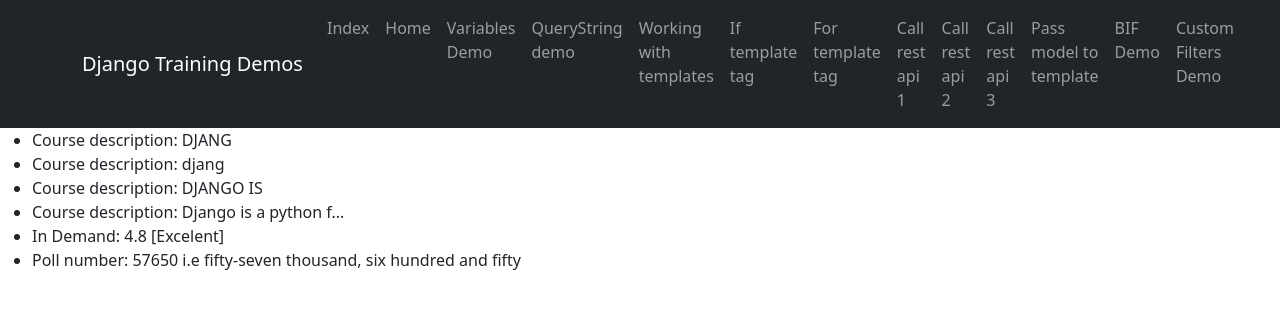
After one commit to Cristianoaf81GIT/django5_course, a Django app: page /CustomFiltersDemo in a window 1280 px wide. The commit adds this page. Shown: the top 309 px of the page. Run offline with Django 5.2, Linux system fonts and the light colour scheme.

Commit message:
feat(custom filters): creating/consuming
Closes #main

```diff
--- /dev/null
+++ b/djangobasicsproject/djangobasicsapp/templatetags/customfilters.py
@@ -0,0 +1,43 @@
+from django import template
+from num2words import num2words
+
+register = template.Library()
+
+
+def first_five_upper(value: str) -> str:
+    result = value[:5].upper()
+    return result
+
+
+def first_n_upper(value: str, n: int) -> str:
+    result = value[:n].upper()
+    return result
+
+
+def length_limit(value: str, limit: int) -> str:
+    if len(value) > limit:
+        return value[0:limit] + "..."
+    else:
+        return value
+
+
+def rating(value: str) -> str:
+    if float(value) > 4:
+        return f"{value} [Excelent]"
+    elif float(value) >= 3:
+        return f"{value} [Very good]"
+    elif float(value) >= 1.5:
+        return f"{value} [Average]"
+    else:
+        return f"{value} [Poor]"
+
+
+def convert_num_2_word(value) -> str:
+    return num2words(value)
+
+
+register.filter("firstfiveupper", first_five_upper)
+register.filter("firstnupper", first_n_upper)
+register.filter("lengthlimit", length_limit)
+register.filter("rating", rating)
+register.filter("convertnumber2words", convert_num_2_word)
--- a/djangobasicsproject/djangobasicsapp/urls.py
+++ b/djangobasicsproject/djangobasicsapp/urls.py
@@ -18,4 +18,7 @@ urlpatterns: Final[list[URLResolver | URLPattern]] = [
     path("ShowUserDetails", views.LoadUserDetails, name="ShowUserDetails"),
     path("PassModel", views.pass_model_2_template, name="PassModel"),
     path("BIFDemo", views.builtin_filters_demo, name="BIF"),
+    path(
+        "CustomFiltersDemo", views.custom_filters_demo, name="CustomFiltersDemo"  # noqa
+    ),  # noqa
 ]
--- a/djangobasicsproject/djangobasicsapp/views.py
+++ b/djangobasicsproject/djangobasicsapp/views.py
@@ -3,7 +3,7 @@ from django.shortcuts import render
 from django.http import HttpResponse, HttpRequest
 from datetime import datetime
 import logging
-from typing import Any, TypedDict
+from typing import Any, Dict, TypedDict, Union
 from dataclasses import dataclass
 import requests
 from pydantic import BaseModel
@@ -345,3 +345,17 @@ def builtin_filters_demo(request: HttpRequest) -> HttpResponse:
     }
 
     return render(request, "djangobasicsapp/BIFDemo.html", dict)
+
+
+def custom_filters_demo(request: HttpRequest) -> HttpResponse:
+    webframework: Dict[str, Union[str, int]] = {
+        "Description": "Django is a python frameword that makes easy to create dinamic web applications",  # noqa
+        "InDemand": "4.8",
+        "PollNumber": 57650,
+    }
+
+    return render(
+        request=request,
+        template_name="djangobasicsapp/TestCustomFilters.html",
+        context=webframework,
+    )  # noqa
--- /dev/null
+++ b/djangobasicsproject/templates/djangobasicsapp/TestCustomFilters.html
@@ -0,0 +1,27 @@
+<!--<!DOCTYPE html>
+<html lang="en">
+
+<head>
+  <title>Test Custom Filters Demo</title>
+  <meta charset="UTF-8">
+  <meta name="viewport" content="width=device-width, initial-scale=1">
+</head>
+
+<body> -->
+{% extends 'djangobasicsapp/layout.html' %}
+
+{% block body_block %}
+{% load customfilters %}
+
+<ul>
+  <li>Course description: {{ Description | firstfiveupper }}</li>
+  <li>Course description: {{ Description | firstfiveupper | lower }}</li>
+  <li>Course description: {{ Description | firstnupper:10 }}</li>
+  <li>Course description: {{ Description | lengthlimit:20 }}</li>
+  <li>In Demand: {{InDemand | rating }}</li>
+  <li>Poll number: {{PollNumber}} i.e {{ PollNumber | convertnumber2words }}</li>
+</ul>
+{% endblock %}
+<!--</body>
+
+</html>-->
--- a/djangobasicsproject/templates/djangobasicsapp/layout.html
+++ b/djangobasicsproject/templates/djangobasicsapp/layout.html
@@ -79,6 +79,11 @@
             <span>BIF Demo</span>
           </a>
         </li>
+        <li class="nav-item active">
+          <a class="nav-link" href="CustomFiltersDemo">
+            <span>Custom Filters Demo</span>
+          </a>
+        </li>
       </ul>
     </div>
   </nav>
```
Also changed, not shown: djangobasicsproject/djangobasicsapp/templatetags/__init__.py (added), 5 other files.
